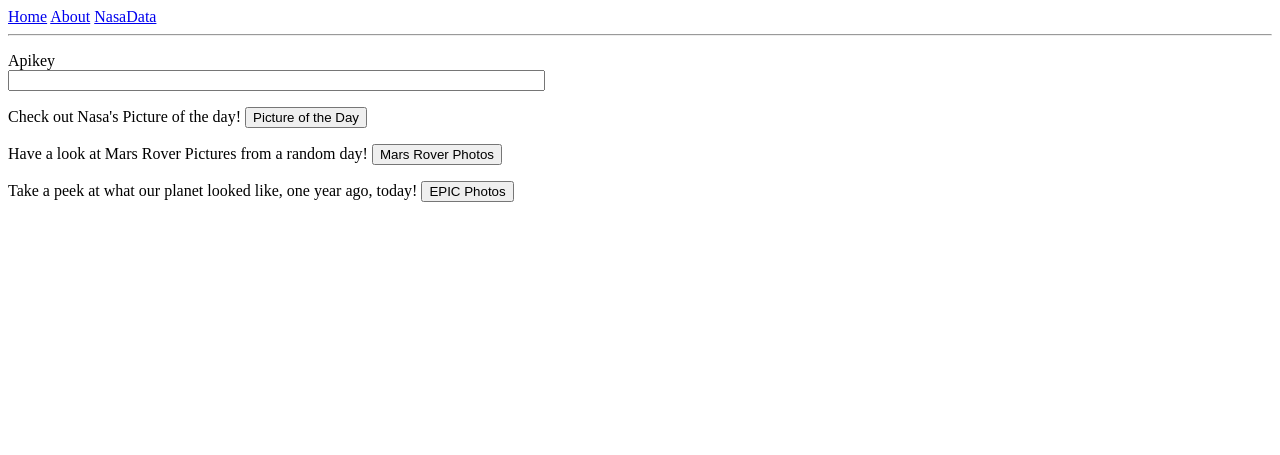
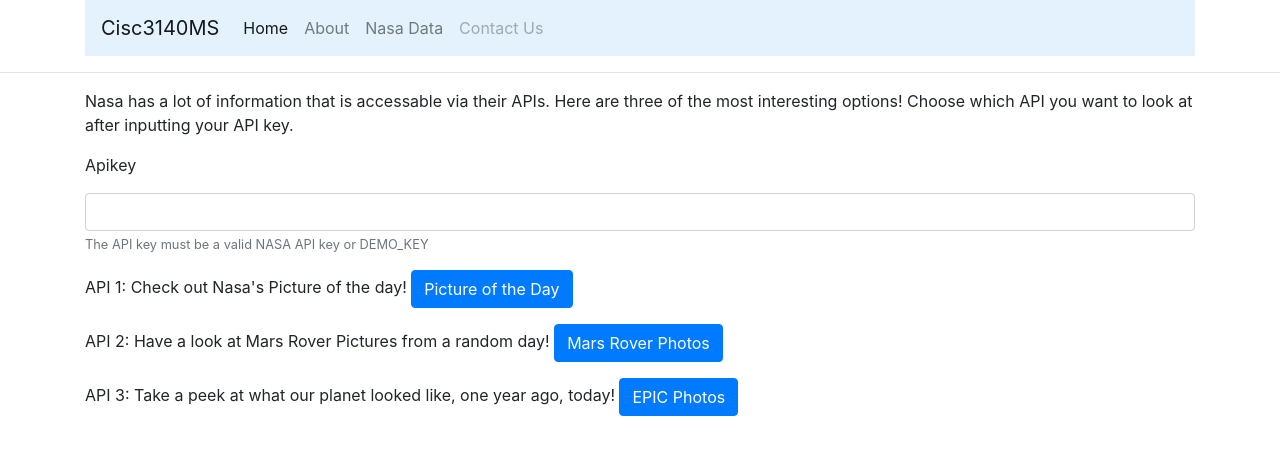
Before and after one commit to chalshaff12/cisc3140python2, a Flask app: page /nasarequest in a window 1280 px wide. Shown: the top 455 px of the page. Run offline with Flask 2, Linux system fonts and the light colour scheme; some libraries are stand-ins or nearby versions.

Commit message:
used bootstrap to update css and js elements for better graphics

```diff
--- a/app/templates/base.html
+++ b/app/templates/base.html
@@ -1,6 +1,35 @@
 <!--base template-->
-<html>
+<!doctype html>
+<html lang="en">
 	<head>
+		<style>
+			div.gallery {
+			  margin: 5px;
+			  border: 1px solid #ccc;
+			  float: left;
+			  width: 180px;
+			}
+
+			div.gallery:hover {
+			  border: 1px solid #777;
+			}
+
+			div.gallery img {
+			  width: 100%;
+			  height: auto;
+			}
+
+			div.desc {
+			  padding: 10px;
+			  text-align: center;
+			}
+			</style>
+	<!-- Required meta tags -->
+		<meta charset="utf-8">
+		<meta name="viewport" content="width=device-width, initial-scale=1, shrink-to-fit=no">
+
+		<!-- Bootstrap CSS -->
+		<link rel="stylesheet" href="https://stackpath.bootstrapcdn.com/bootstrap/4.3.1/css/bootstrap.min.css" integrity="sha384-ggOyR0iXCbMQv3Xipma34MD+dH/1fQ784/j6cY/iJTQUOhcWr7x9JvoRxT2MZw1T" crossorigin="anonymous">
 		<!--set title and default title-->
 		{% if title %}
 			<title>{{ title }} - CISC3140</title>
@@ -9,24 +38,59 @@
 		{% endif %}
 	</head>
 	<body>
-		<!--navigation bar-->
-		<div>
-			<a href="{{ url_for('index') }}">Home</a>
-		 	<a href="{{ url_for('about') }}">About</a>
-		 	<a href="{{ url_for('nasarequest') }}">NasaData</a>
+		<div class="container" id="navbar">
+			<nav class="navbar navbar-expand-lg navbar-light" style="background-color: #e3f2fd">
+				<a class="navbar-brand" href="#">Cisc3140MS</a>
+				<button class="navbar-toggler" type="button" data-toggle="collapse" data-target="#navbarNav" aria-controls="navbarNav" aria-expanded="false" aria-label="Toggle navigation">
+					<span class="navbar-toggler-icon"></span>
+				</button>
+				<div class="collapse navbar-collapse" id="navbarNav">
+					<ul class="navbar-nav">
+						<li class="nav-item active">
+							<a class="nav-link" href="{{ url_for('index') }}">Home <span class="sr-only">(current)</span></a>
+						</li>
+						<li class="nav-item">
+							<a class="nav-link" href="{{ url_for('about') }}">About</a>
+						</li>
+						<li class="nav-item">
+							<a class="nav-link" href="{{ url_for('nasarequest') }}">Nasa Data</a>
+						</li>
+						<li class="nav-item">
+							<a class="nav-link disabled" href="#" tabindex="-1" aria-disabled="true">Contact Us</a>
+						</li>
+					</ul>
+				</div>
+			</nav>
 		</div>
 		<hr>
 		<!--display flash messages if exists-->
+		<div class="container" id="flashed messages">
 			{% with messages = get_flashed_messages() %}
 			{% if messages %}
 				<ul>
 				{% for message in messages %}
+					<div class="alert alert-danger" role="alert">
 						<li>{{ message }}</li>
+					</div>
 				{% endfor %}
 				</ul>
 			{% endif %}
 			{% endwith %}
+		</div>
+		<div class="container" id="content">
 			<!--display page html-->
 			{% block content %}{% endblock %}
+
+		</div>
+
+		<!-- jQuery first, then Popper.js, then Bootstrap JS -->
+		<script src="https://code.jquery.com/jquery-3.3.1.slim.min.js" integrity="sha384-q8i/X+965DzO0rT7abK41JStQIAqVgRVzpbzo5smXKp4YfRvH+8abtTE1Pi6jizo" crossorigin="anonymous"></script>
+		<script src="https://cdnjs.cloudflare.com/ajax/libs/popper.js/1.14.7/umd/popper.min.js" integrity="sha384-UO2eT0CpHqdSJQ6hJty5KVphtPhzWj9WO1clHTMGa3JDZwrnQq4sF86dIHNDz0W1" crossorigin="anonymous"></script>
+		<script src="https://stackpath.bootstrapcdn.com/bootstrap/4.3.1/js/bootstrap.min.js" integrity="sha384-JjSmVgyd0p3pXB1rRibZUAYoIIy6OrQ6VrjIEaFf/nJGzIxFDsf4x0xIM+B07jRM" crossorigin="anonymous"></script>
+		<script>// MDB Lightbox Init
+				$(function () {
+					$("#mdb-lightbox-ui").load("mdb-addons/mdb-lightbox-ui.html");
+				});
+		</script>
 	</body>
 </html>
--- a/app/templates/nasarequest.html
+++ b/app/templates/nasarequest.html
@@ -3,19 +3,22 @@
 
 {% block content %}
 <!--form for api key-->
+<p>Nasa has a lot of information that is accessable via their APIs. Here are three of the most interesting options! Choose which API you want to look at after inputting your API key.</p>
 <form action="" method="post" novalidate>
-		{{ form.hidden_tag() }}
-		<p>
-			<!--form input display-->
-			{{ form.apikey.label }}<br>
-			{{ form.apikey(size=64) }}<br>
-		</p>
-		<!--form submit button display-->
-		<p>Check out Nasa's Picture of the day! {{ form.apod() }}</p>
-		<p>Have a look at Mars Rover Pictures from a random day! {{ form.rover() }}</p>
-		<p>Take a peek at what our planet looked like, one year ago, today! {{ form.epic() }}</p>
+	{{ form.hidden_tag() }}
+	<p>
+		<label for="inputAPIKey">{{ form.apikey.label}}</label>
+		<!--<input id="inputAPIKey" class="form-control" aria-describedby="passwordHelpBlock">-->
+			{{ form.apikey(class="form-control")}}
+		<small id="passwordHelpBlock" class="form-text text-muted">
+		  The API key must be a valid NASA API key or DEMO_KEY
+		</small></p>
+	</p>
+	<!--form submit button display-->
+	<p>API 1: Check out Nasa's Picture of the day! {{ form.apod(class="btn btn-primary") }}</p>
+	<p>API 2: Have a look at Mars Rover Pictures from a random day! {{ form.rover(class="btn btn-primary") }}</p>
+	<p>API 3: Take a peek at what our planet looked like, one year ago, today! {{ form.epic(class="btn btn-primary") }}</p>
 
-
-	</form>
+</form>
 
 {% endblock %}
```
Also changed, not shown: app/templates/nasaEpic.html (+9 -7 lines), app/templates/nasaRover.html (+10 -7 lines), cloudbuild.yaml (+25 -3 lines). Lines whose indentation alone changed are shown as unchanged.
